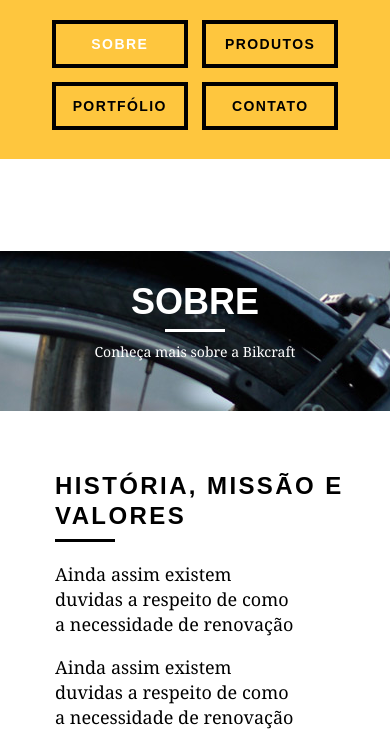
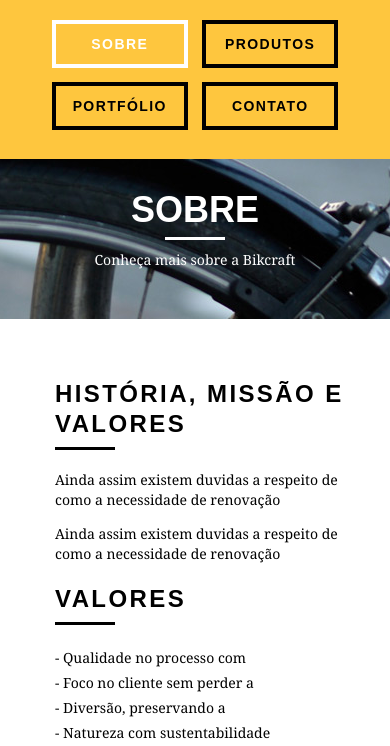
Before and after one commit to fabriciofbandeira/Web-Design-Completo-Origamid, a plain HTML site: page sobre.html in a window 390 px wide. Shown: the part 98-844 px from the top of the page. Drawn offline with Linux system fonts and the light colour scheme.

Commit message:
Finalizando responsivo - sobre.html

```diff
--- a/css/responsivo.css
+++ b/css/responsivo.css
@@ -62,6 +62,10 @@
 	border-color: white;
 }
 
+.header_menu ul li a.menu_ativo {
+  border-color: white;
+}
+
 /* Introduçao */
 
 .introducao h1 {
@@ -69,10 +73,16 @@
 }
 
 .introducao {
-	margin-top: 0;
+	margin-top: 0px;
 	padding-top: 60px;
 	background: url("../img/bg-mobile.jpg") no-repeat center;
 	background-size: cover;
+}
+
+/* Introducao Interna */
+
+.introducao-interna {
+  margin-top: 0px;
 }
 
 /* Qualidade Home */
@@ -99,6 +109,22 @@
 	height: 26px;;
 }
 
+/* Sobre */
+
+.missao_sobre p {
+	padding-right: 0px;
+	font-size: 14px;
+	line-height: 20px;
+}
+
+.missao_sobre ul li {
+	font-size: 14px;
+	line-height: 25px;
+}
+
+
+
+
 
 
 }
--- a/sobre.html
+++ b/sobre.html
@@ -55,10 +55,10 @@
 		<div class="grid-6">
 			<h2 class="subtitulo-interno">Valores</h2>
 			<ul>
-				<li>Qualidade no processo com</li>
-				<li>Foco no cliente sem perder a </li>
-				<li>Diversão, preservando a</li>
-				<li>Natureza com sustentabilidade</li>
+				<li>- Qualidade no processo com</li>
+				<li>- Foco no cliente sem perder a </li>
+				<li>- Diversão, preservando a</li>
+				<li>- Natureza com sustentabilidade</li>
 			</ul>
 		</div>
 
```
